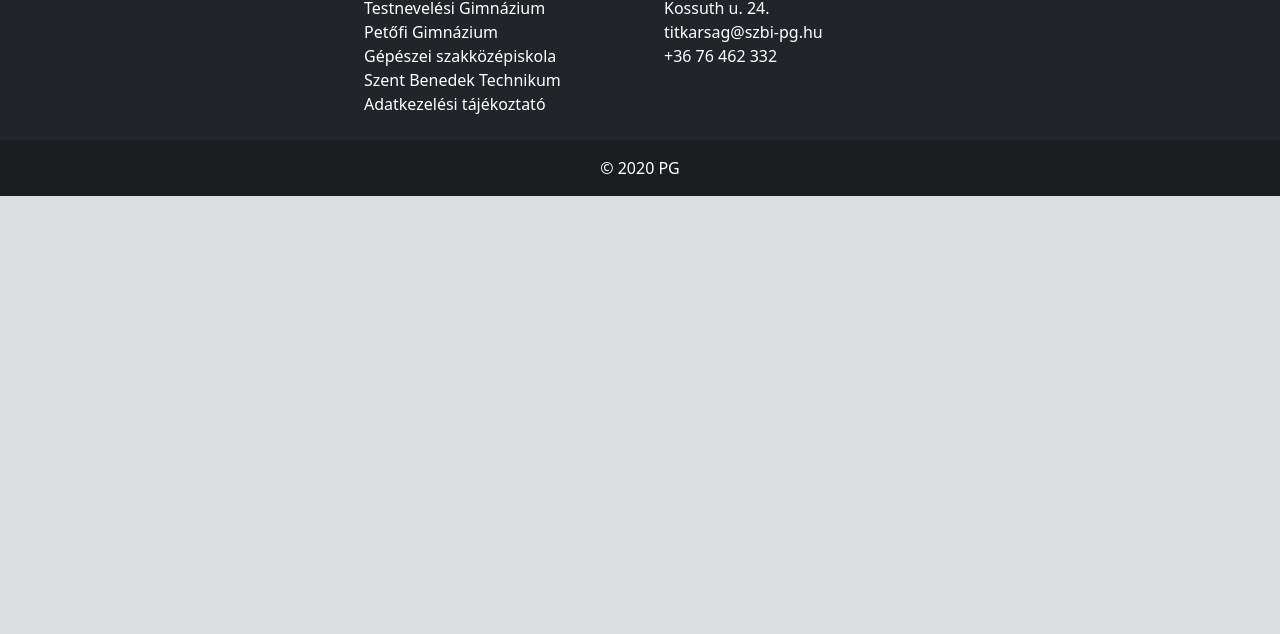
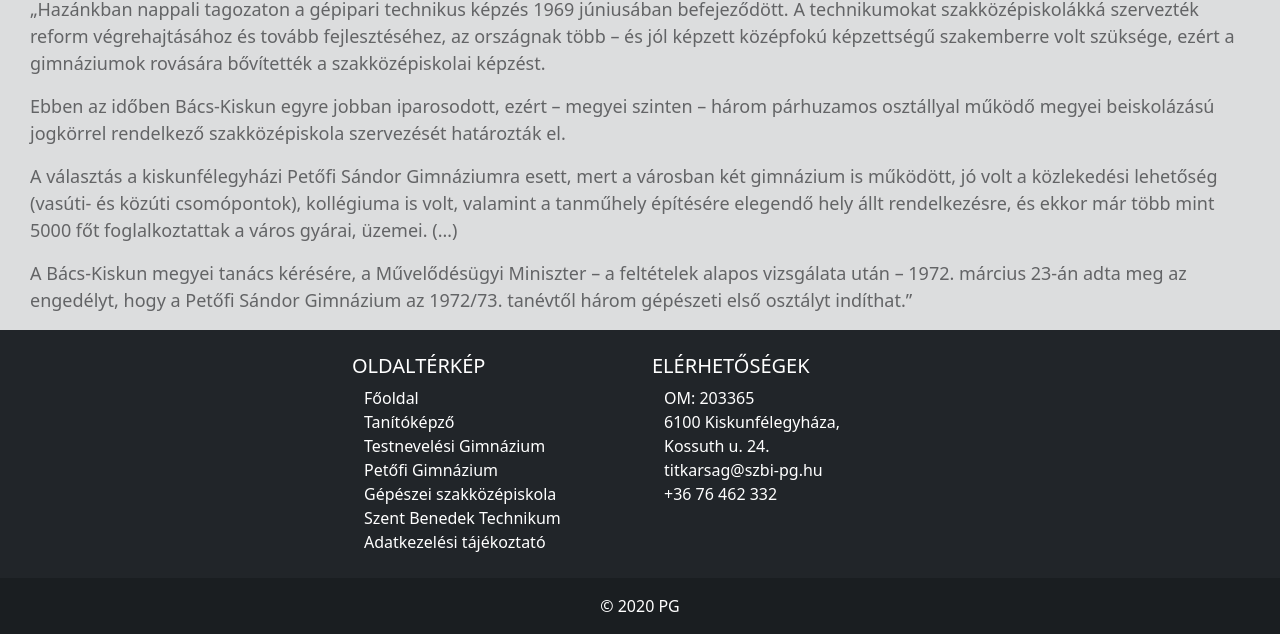
Before and after one commit to mikobalint-szbi/PG-150, a plain HTML site: page Gepeszeti Szakkozepiskola/emlekeink.html in a window 1280 px wide. Shown: the part 208-842 px from the top of the page. Before the commit the page ends 800 px from the top, so only its background shows below. Drawn offline with nearby package versions, Linux system fonts and the light colour scheme.

Commit message:
Update emlekeink.html

```diff
--- a/Gepeszeti Szakkozepiskola/emlekeink.html
+++ b/Gepeszeti Szakkozepiskola/emlekeink.html
@@ -47,7 +47,17 @@
 
 
 
-    <div class="memories"></div>
+    <div class="memories">
+      <div class="intro-outer">
+        <div class="intro">
+          <h1>VOLT EGYSZER EGY PETŐFI SÁNDOR GÉPÉSZETI SZAKKÖZÉPISKOLA…</h1>
+          <p>„Hazánkban nappali tagozaton a gépipari technikus képzés 1969 júniusában befejeződött. A technikumokat szakközépiskolákká szervezték reform végrehajtásához és tovább fejlesztéséhez, az országnak több – és jól képzett középfokú képzettségű szakemberre volt szüksége, ezért a gimnáziumok rovására bővítették a szakközépiskolai képzést.</p>
+          <p>Ebben az időben Bács-Kiskun egyre jobban iparosodott, ezért – megyei szinten – három párhuzamos osztállyal működő megyei beiskolázású jogkörrel rendelkező szakközépiskola szervezését határozták el.</p>
+          <p>A választás a kiskunfélegyházi Petőfi Sándor Gimnáziumra esett, mert a városban két gimnázium is működött, jó volt a közlekedési lehetőség (vasúti- és közúti csomópontok), kollégiuma is volt, valamint a tanműhely építésére elegendő hely állt rendelkezésre, és ekkor már több mint 5000 főt foglalkoztattak a város gyárai, üzemei. (…)</p>
+          <p>A Bács-Kiskun megyei tanács kérésére, a Művelődésügyi Miniszter – a feltételek alapos vizsgálata után – 1972. március 23-án adta meg az engedélyt, hogy a Petőfi Sándor Gimnázium az 1972/73. tanévtől három gépészeti első osztályt indíthat.”</p>
+        </div>
+      </div>
+    </div>
 
 
 
```
